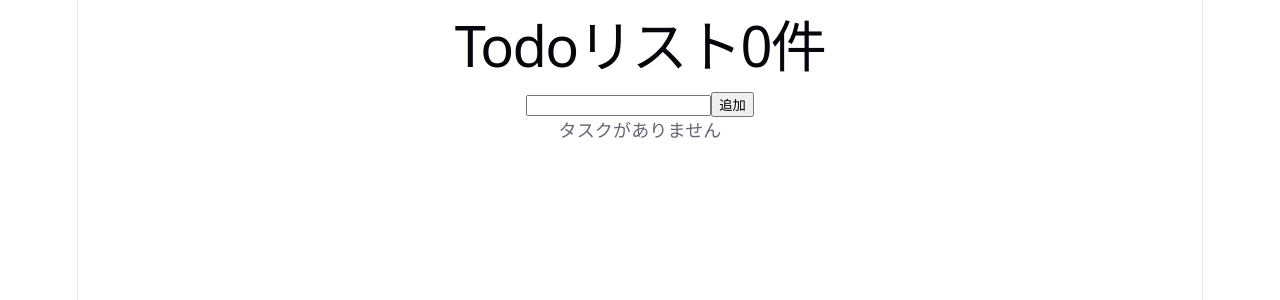
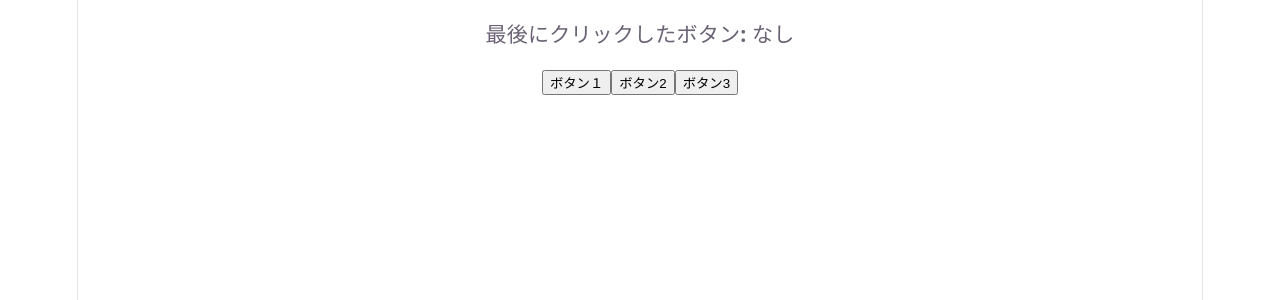
Before and after one commit to 1m4nim/regulus-practice-react, a React (Vite) app: page / in a window 1280 px wide. Shown: the top 300 px of the page. Built offline with nearby package versions, Linux system fonts and the light colour scheme.

Commit message:
Question16

```diff
--- a/src/App.tsx
+++ b/src/App.tsx
@@ -1,5 +1,6 @@
 import "./App.css"
-import TodoList from "./components/Question15";
+import ClickButtons from "./components/Question16";
+//import TodoList from "./components/Question15";
 //import RegistrationForm from "./components/Question14";
 //import ToggleSwitch from "./components/Question13";
 //import TextInput from "./components/Question12";
@@ -23,7 +24,8 @@ function App() {
       {/* <TextInput /> */}
       {/* <ToggleSwitch /> */}
       {/* <RegistrationForm /> */}
-      <TodoList />
+      {/* <TodoList /> */}
+      <ClickButtons />
     </>
   )
 }
--- /dev/null
+++ b/src/components/Question16.tsx
@@ -0,0 +1,47 @@
+import { useState } from "react";
+
+function ClickButtons() {
+    const [lastClicked, setLastClicked] = useState("なし");
+
+    const handleClick = (buttonNumber: number) => {
+        alert(`${buttonNumber}`);
+        setLastClicked(`${buttonNumber}`)
+    }
+
+    return (
+        <div>
+            <h3>最後にクリックしたボタン: {lastClicked}</h3>
+            <button onClick={() => handleClick(1)}>ボタン１</button>
+            <button onClick={() => handleClick(2)}>ボタン2</button>
+            <button onClick={() => handleClick(3)}>ボタン3</button>
+
+        </div>
+    )
+
+    // const handleClick1 = () => {
+    //     alert("1");
+    //     setLastClicked("1")
+    // }
+
+    // const handleclick2 = () => {
+    //     alert("2");
+    //     setLastClicked("2")
+    // }
+
+    // const handleClick3 = () => {
+    //     alert("3");
+    //     setLastClicked("3")
+    // }
+
+    // return (
+    //     <div>
+    //         <h3>最後にクリックしたボタン: {lastClicked}</h3>
+    //         <button onClick={handleClick1}>ボタン1</button>
+    //         <button onClick={handleclick2}>ボタン2</button>
+    //         <button onClick={handleClick3}>ボタン3</button>
+    //     </div>
+    // )
+}
+
+
+export default ClickButtons;
```
